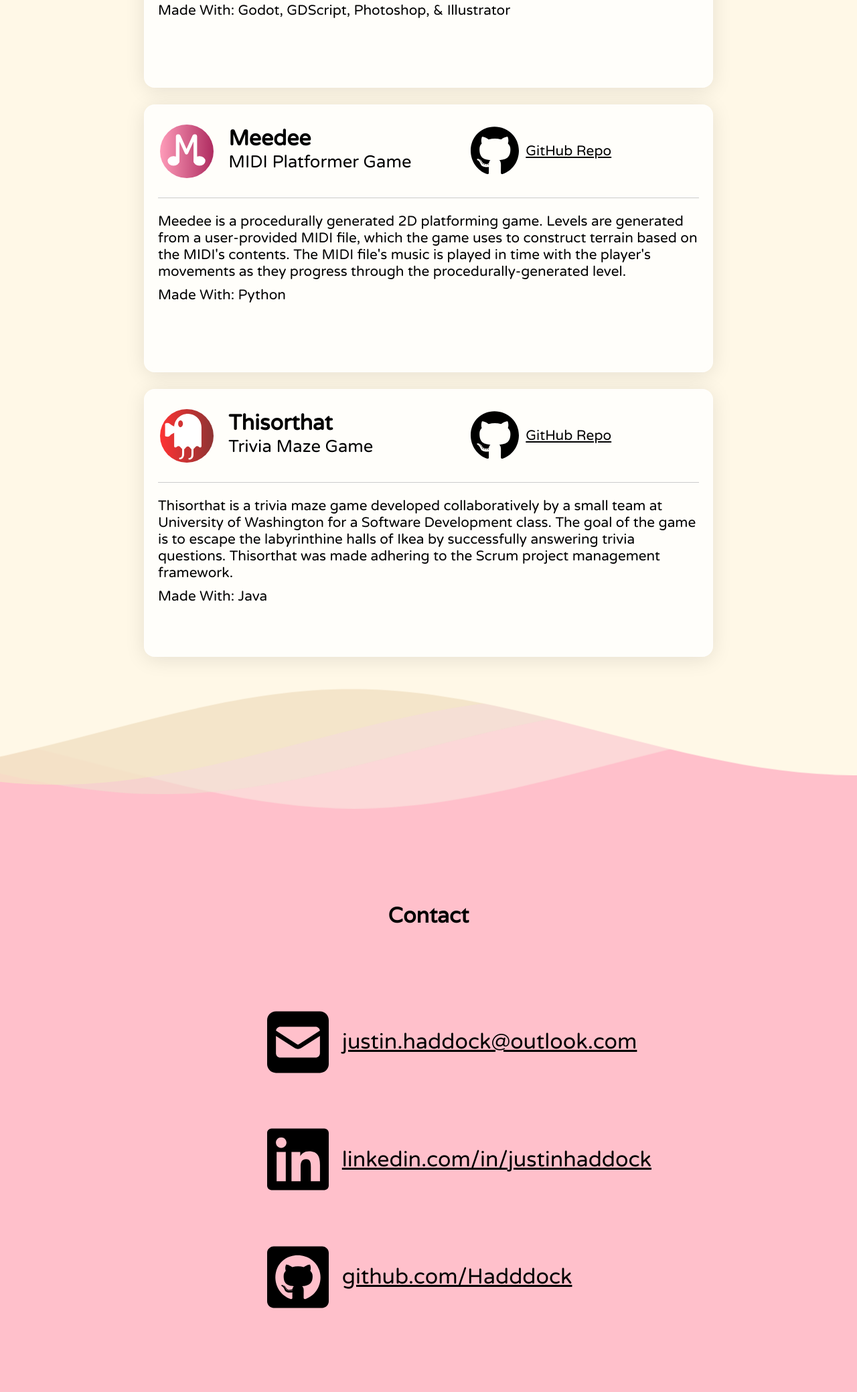
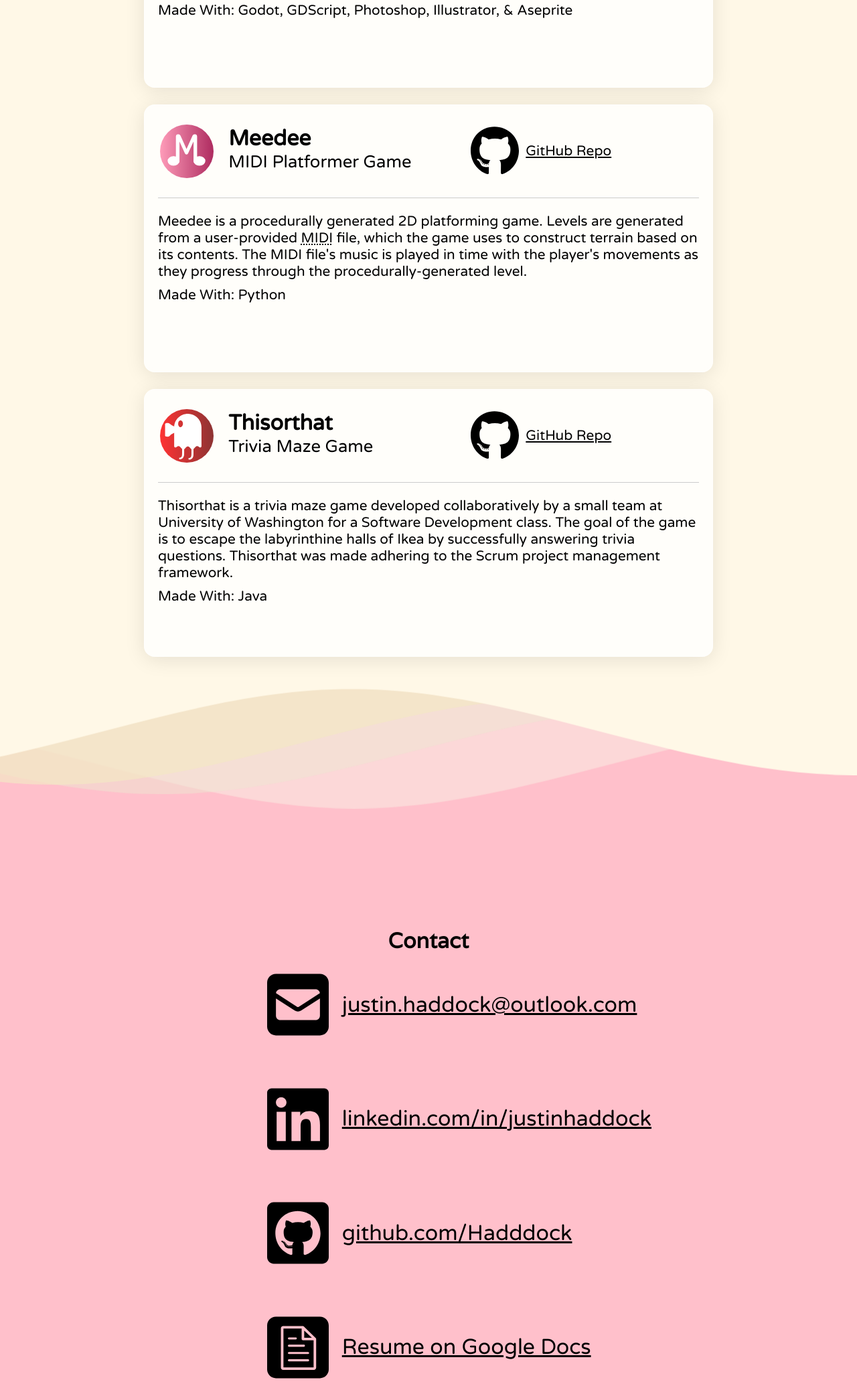
Before and after one commit to Hadddock/web-portfolio, a plain HTML site: page index.html in a window 1280 px wide. Shown: the part 1661-3740 px from the top of the page at 67% size. Drawn offline with Linux system fonts and the light colour scheme.

Commit message:
Add resume to contact section

```diff
--- a/index.html
+++ b/index.html
@@ -122,7 +122,7 @@
                                     Synesthesia is an abstract cat platformer featuring a dynamic audio system, syncing music with the player's movement in real-time. Synesthesia's visuals are a mix of traditional pixel art and  PS1-inspired 3D backgrounds. Builds for HTML5,  Windows, & macOS are  available for free on Itch.io.
                                 </li>
 
-                                <li>Made With: Godot, GDScript, Photoshop, & Illustrator</li>
+                                <li>Made With: Godot, GDScript, Photoshop, Illustrator, & Aseprite</li>
                             </ul>
                         </div>
                     </div>
@@ -143,7 +143,7 @@
                         <div>
                             <ul class="card-list">
                                 <li>
-                                    Meedee is a procedurally generated 2D platforming game. Levels are generated from a user-provided MIDI file, which the game uses to construct terrain based on the MIDI's contents. The MIDI file's music is played in time with the player's movements as they progress through the procedurally-generated level.
+                                    Meedee is a procedurally generated 2D platforming game. Levels are generated from a user-provided <abbr title="Musical Instrument Digital Interface">MIDI</abbr> file, which the game uses to construct terrain based on its contents. The MIDI file's music is played in time with the player's movements as they progress through the procedurally-generated level.
                                 </li>
 
                                 <li>Made With: Python</li>
@@ -224,6 +224,10 @@
                     <img src="assets/svgs/github-square.svg" alt="GitHub icon" id="github-contact">
                     <div>github.com/Hadddock</div>
                 </a>
+                <a class="contact-link" target="_blank" href="https://docs.google.com/document/d/1UyDVA0NUx5gX5Aq9u2-SjsnVTmBu2rQRJhViILbaRGQ/edit?usp=sharing" >
+                    <img src="assets/svgs/resume-square.svg" alt="Resume icon" id="resume-contact">
+                    <div>Resume on Google Docs</div>
+                </a>
             </div>
         </div>
 
--- a/styles.css
+++ b/styles.css
@@ -73,7 +73,7 @@ a {
 .container {
   display: grid;
   /*                  |he   |wav  |work |proj |wav  |con  |co-l  */
-  grid-template-rows: 550px 200px 100px 1fr 330px 25px 705px 80px;
+  grid-template-rows: 550px 200px 100px 1fr 330px 100px 705px 80px;
 
 }
 
@@ -232,7 +232,7 @@ a {
   background: rgba(255, 255, 255, 0.78);
   border-radius: 16px;
 
-  transform: translateY(-3px) scale(1.00) translateZ(0);
+  transform: translateY(-3px) ;
   backdrop-filter: blur(6.3px);
   -webkit-backdrop-filter: blur(6.3px);
   border: 1px solid rgba(255, 255, 255, 0.47);
@@ -259,6 +259,7 @@ a {
 .card-body {
   grid-area: 3/ 1/ 5/4;
   font-size: 1.3em;
+
 }
 
 .card-title {
@@ -322,7 +323,7 @@ a {
 }
 
 .contact-links {
-  padding: 0px;
+  padding-bottom: 50px;
   list-style-type: circle;
   height: 100%;
   background-color: var(--contact-background-color);
@@ -558,4 +559,5 @@ button {
   .contact-link > img:hover{
     filter: brightness(0%);
   }
+
 }
```
Also changed, not shown: assets/svgs/resume-square.svg (added).
